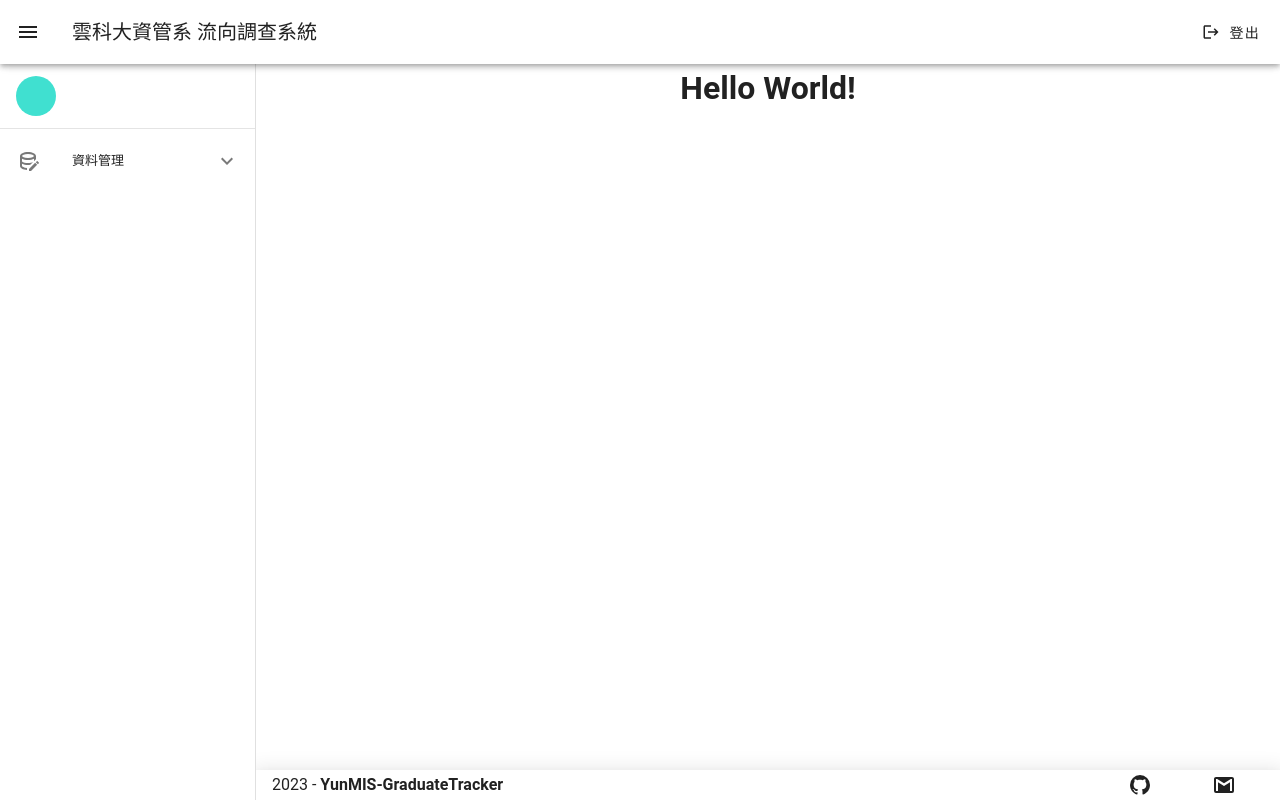
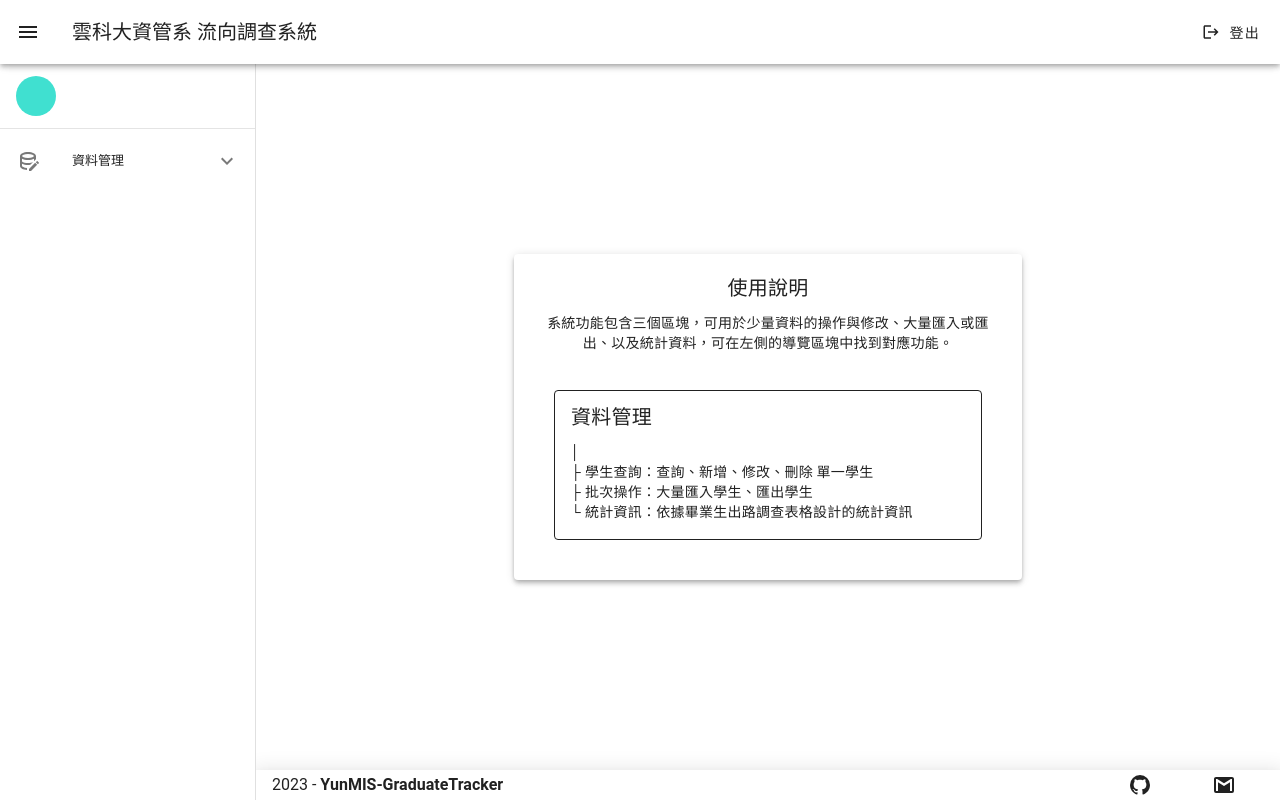
Before and after one commit to ji03mmy18/YunMIS-GraduateTracker, a Vue app in the folder frontend/: page /manage in a window 1280 px wide. Built offline with nearby package versions, Linux system fonts and the light colour scheme.

Commit message:
feat: [前端]新增基本使用說明
提供基本功能說明，讓普通管理員可直接進行使用。

```diff
--- a/frontend/src/views/mgmtCmpt/Home.vue
+++ b/frontend/src/views/mgmtCmpt/Home.vue
@@ -1,5 +1,22 @@
 <template>
-  <h1>Hello World!</h1>
+  <v-container fluid class="fill-height">
+    <v-row justify="center">
+        <v-card title="使用說明" class="pa-2 ma-4 " elevation="4" width="50%">
+          <v-card-text>
+            <p>系統功能包含三個區塊，可用於少量資料的操作與修改、大量匯入或匯出、以及統計資料，可在左側的導覽區塊中找到對應功能。</p>
+            <br>
+            <v-card title="資料管理" variant="outlined" class="ma-4" style="text-align: start;">
+              <v-card-text>
+                <p>│</p>
+                <p>├ 學生查詢：查詢、新增、修改、刪除 單一學生</p>
+                <p>├ 批次操作：大量匯入學生、匯出學生</p>
+                <p>└ 統計資訊：依據畢業生出路調查表格設計的統計資訊</p>
+              </v-card-text>
+            </v-card>
+          </v-card-text>
+        </v-card>
+    </v-row>
+  </v-container>
 </template>
 
 <script setup>
```
